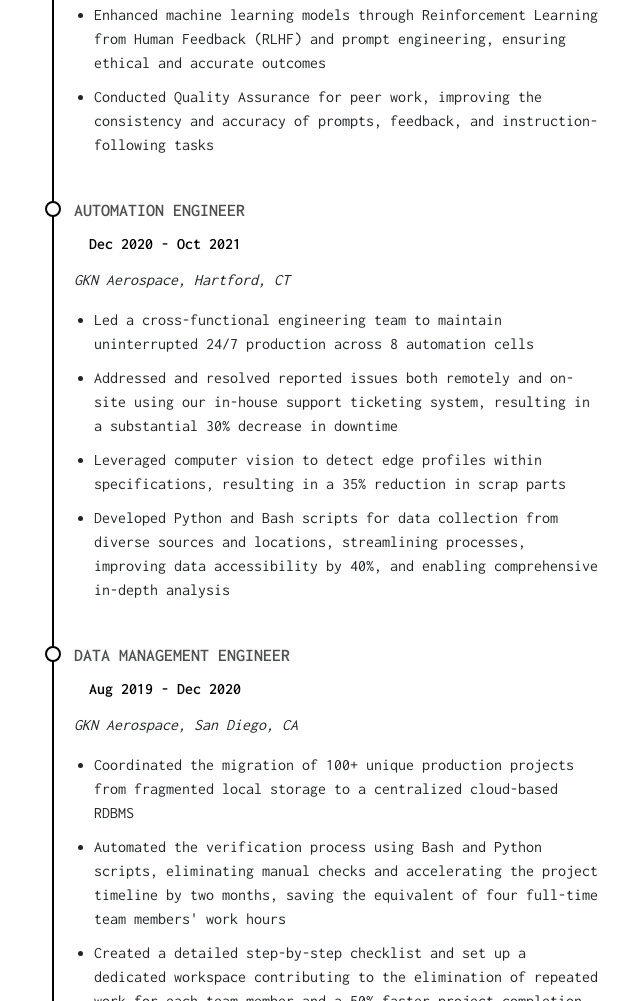
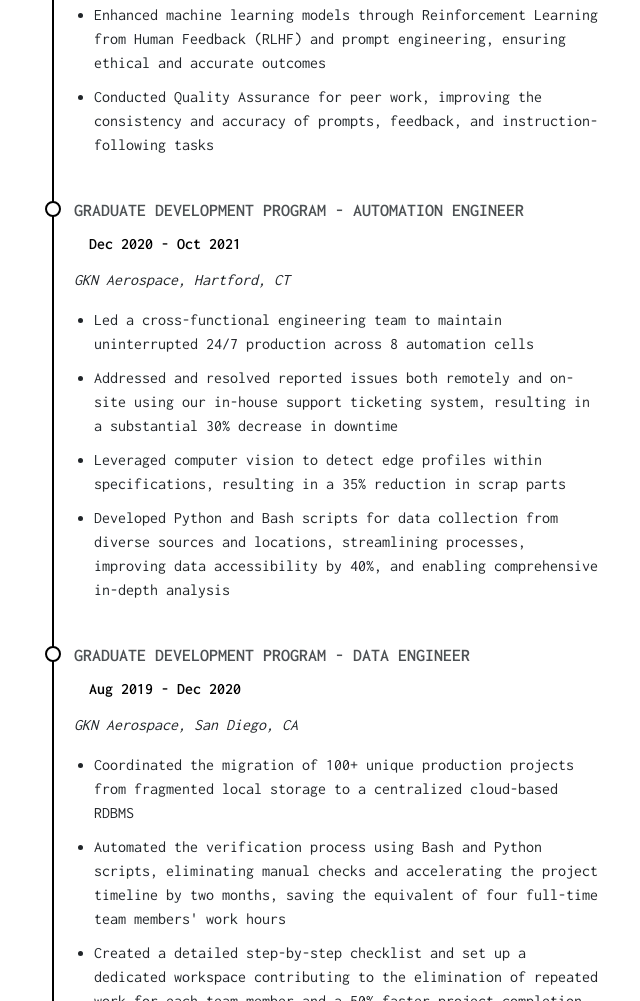
Before and after one commit to binhvu3/binhvu3.github.io, a plain HTML site: page about.html in a window 1280 px wide. Shown: the part 1867-2868 px from the top of the page, without its empty margins (42-682 px from the left). Drawn offline with Linux system fonts and the light colour scheme.

Commit message:
wording change

```diff
--- a/about.html
+++ b/about.html
@@ -182,7 +182,7 @@
             </div><!-- Edn Resume Item -->
 
             <div class="resume-item">
-              <h4>Automation Engineer</h4>
+              <h4>Graduate Development Program - Automation Engineer</h4>
               <h5>Dec 2020 - Oct 2021</h5>
               <p><em>GKN Aerospace, Hartford, CT</em></p>
               <ul>
@@ -196,7 +196,7 @@
             </div><!-- Edn Resume Item -->
 
             <div class="resume-item">
-              <h4>Data Management Engineer</h4>
+              <h4>Graduate Development Program - Data Engineer</h4>
               <h5>Aug 2019 - Dec 2020</h5>
               <p><em>GKN Aerospace, San Diego, CA</em></p>
               <ul>
```
